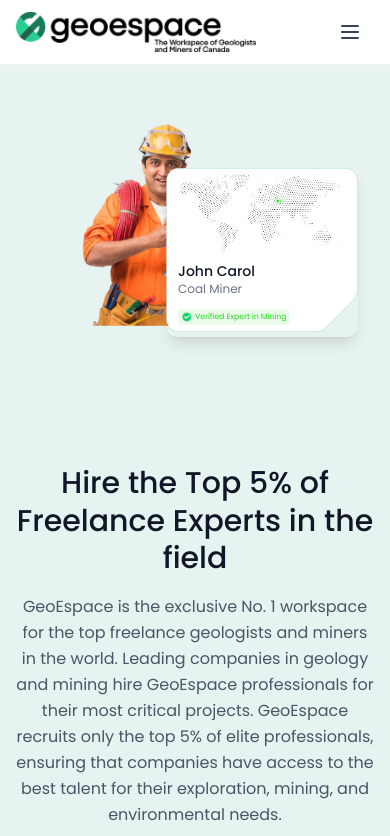
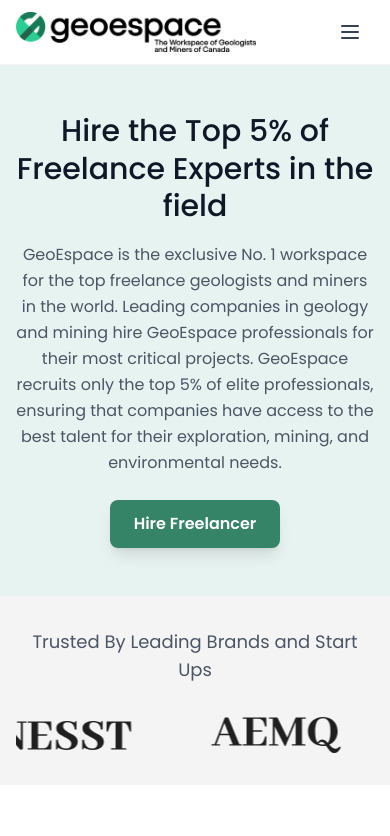
Before and after one commit to dev-sajib/geospace-static, a React (Vite) app: page / in a window 390 px wide. Shown: the top 836 px of the page. Built offline with nearby package versions, Linux system fonts and the light colour scheme.

Commit message:
Chore: modified HeroSection with conditional responsiveness

```diff
--- a/src/components/HeroSection.jsx
+++ b/src/components/HeroSection.jsx
@@ -55,7 +55,7 @@
               </button>
             </div>
 
-            <div className="flex justify-center items-center order-1 lg:order-2 py-8 lg:py-0">
+            <div className="hidden lg:flex justify-center items-center order-1 lg:order-2 py-8 lg:py-0">
               <div className="relative w-full max-w-md lg:max-w-lg xl:max-w-xl">
                 <div className="relative flex justify-center items-end h-64 sm:h-80 lg:h-96">
                   <img
@@ -66,7 +66,7 @@
                 </div>
 
                 <div
-                  className="absolute bottom-4 right-4 sm:bottom-6 sm:right-6 lg:bottom-8 lg:right-8 bg-white rounded-xl shadow-lg p-3 sm:p-4 w-48 sm:w-56 lg:w-64 transform hover:scale-105 transition-transform duration-200"
+                  className="absolute bottom-48 right-4 sm:bottom-56 sm:right-6 lg:bottom-64 lg:right-8 bg-white rounded-xl p-3 sm:p-4 w-48 sm:w-56 lg:w-64 transform hover:scale-105 transition-transform duration-200"
                   style={{
                     background: 'url("/images/Vector12.svg")',
                     backgroundSize: "contain",
```
